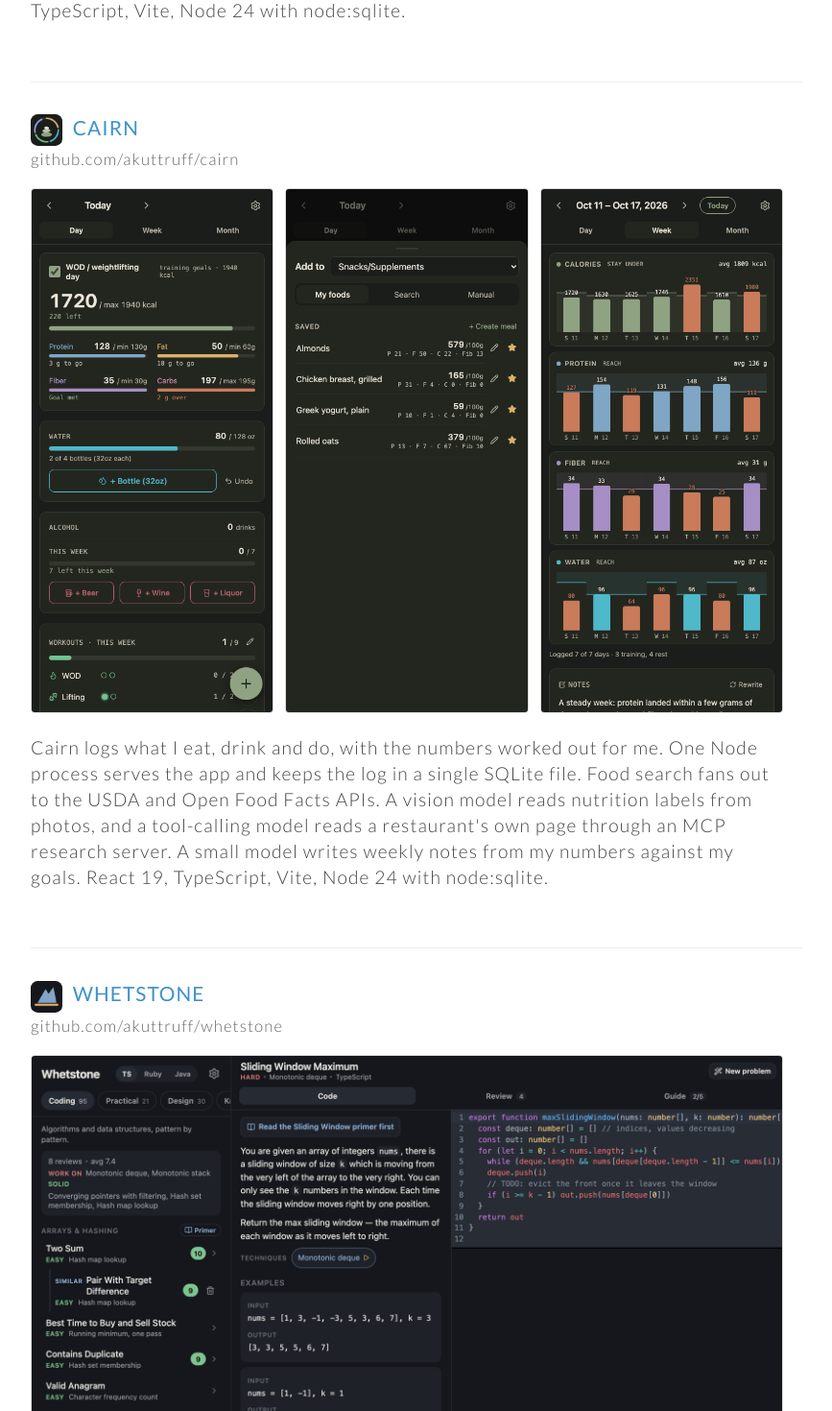
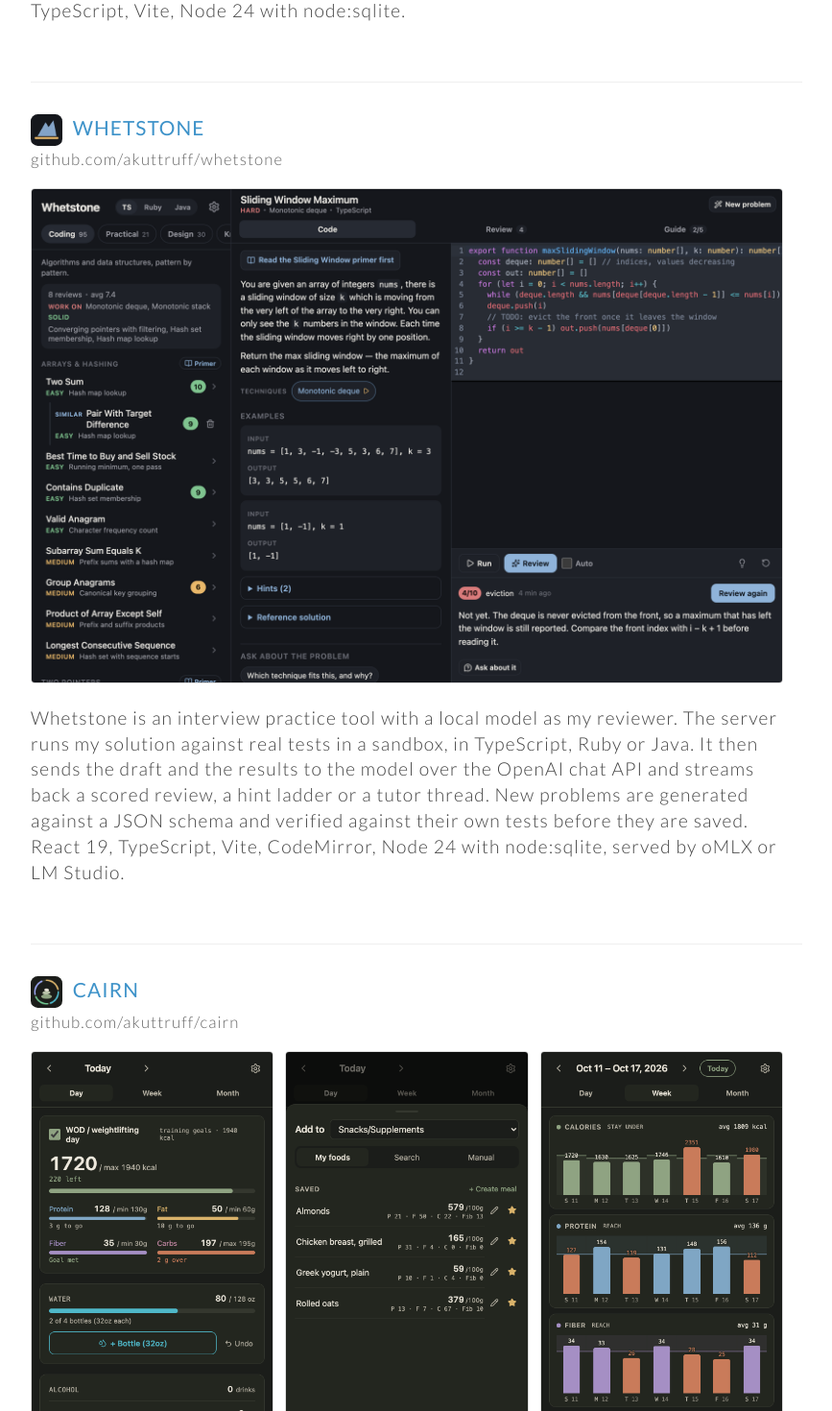
Before and after one commit to akuttruff/homepage, a React (Vite) app: page /projects in a window 1280 px wide. Shown: the part 1020-2490 px from the top of the page at 96% size, without its empty margins (396-1263 px from the left). Built offline with nearby package versions, Linux system fonts and the light colour scheme.

Commit message:
feat: whetstone listed before cairn

```diff
--- a/src/data/projects.tsx
+++ b/src/data/projects.tsx
@@ -77,6 +77,15 @@ const projectDetails: ProjectDetailType[] = [
       </>
     ),
   }, {
+    title: 'WHETSTONE',
+    repoUrl: 'https://github.com/akuttruff/whetstone',
+    repoLabel: 'github.com/akuttruff/whetstone',
+    icon: whetstoneIcon,
+    onDesktop: [whetstoneWide],
+    onPhone: [whetstoneWide],
+    summaryId: 'whetstone-summary',
+    summary: 'Whetstone is an interview practice tool with a local model as my reviewer. The server runs my solution against real tests in a sandbox, in TypeScript, Ruby or Java. It then sends the draft and the results to the model over the OpenAI chat API and streams back a scored review, a hint ladder or a tutor thread. New problems are generated against a JSON schema and verified against their own tests before they are saved. React 19, TypeScript, Vite, CodeMirror, Node 24 with node:sqlite, served by oMLX or LM Studio.',
+  }, {
     title: 'CAIRN',
     repoUrl: 'https://github.com/akuttruff/cairn',
     repoLabel: 'github.com/akuttruff/cairn',
@@ -85,15 +94,6 @@ const projectDetails: ProjectDetailType[] = [
     onPhone: [cairnDayShot, cairnWeekShot],
     summaryId: 'cairn-summary',
     summary: 'Cairn logs what I eat, drink and do, with the numbers worked out for me. One Node process serves the app and keeps the log in a single SQLite file. Food search fans out to the USDA and Open Food Facts APIs. A vision model reads nutrition labels from photos, and a tool-calling model reads a restaurant\'s own page through an MCP research server. A small model writes weekly notes from my numbers against my goals. React 19, TypeScript, Vite, Node 24 with node:sqlite.',
-  }, {
-    title: 'WHETSTONE',
-    repoUrl: 'https://github.com/akuttruff/whetstone',
-    repoLabel: 'github.com/akuttruff/whetstone',
-    icon: whetstoneIcon,
-    onDesktop: [whetstoneWide],
-    onPhone: [whetstoneWide],
-    summaryId: 'whetstone-summary',
-    summary: 'Whetstone is an interview practice tool with a local model as my reviewer. The server runs my solution against real tests in a sandbox, in TypeScript, Ruby or Java. It then sends the draft and the results to the model over the OpenAI chat API and streams back a scored review, a hint ladder or a tutor thread. New problems are generated against a JSON schema and verified against their own tests before they are saved. React 19, TypeScript, Vite, CodeMirror, Node 24 with node:sqlite, served by oMLX or LM Studio.',
   }, {
     title: 'ORRERY',
     repoUrl: 'https://github.com/akuttruff/orrery',
```
